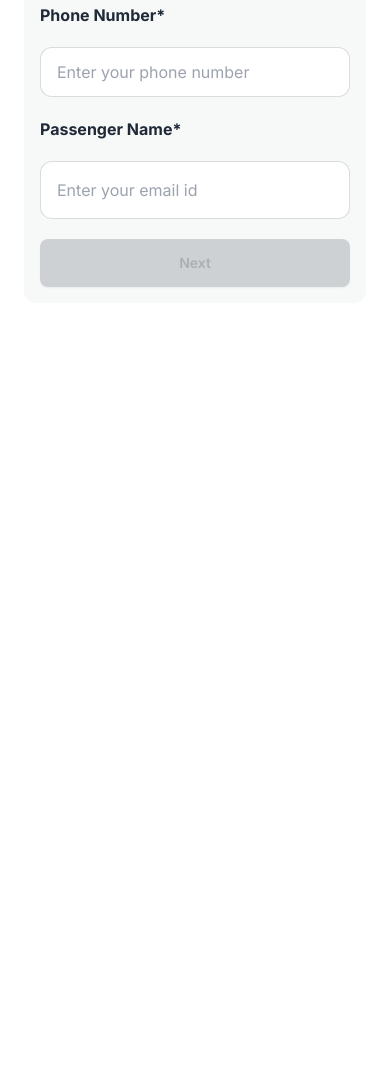
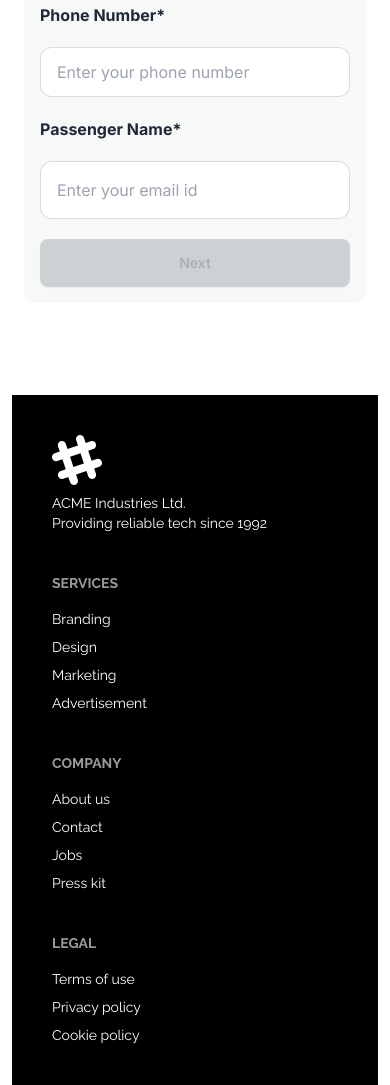
Before and after one commit to Siam-al-islam/smart-ticketing, a plain HTML site: page index.html in a window 390 px wide. Shown: the part 3666-4751 px from the top of the page. Before the commit the page ends 3981 px from the top, so only its background shows below. Drawn offline with nearby package versions, Linux system fonts and the light colour scheme.

Commit message:
footer added

```diff
--- a/index.html
+++ b/index.html
@@ -22,7 +22,7 @@
         rel="stylesheet">
 </head>
 
-<body class="px-3  font-raleway">
+<body class="px-3 lg:px-0 font-raleway">
     <header class="max-w-[1170px] mx-auto">
         <!-- navbar  -->
         <nav>
@@ -348,6 +348,37 @@
             </section>
         </section>
     </main>
+    <footer class="footer p-10 bg-black text-white mt-20">
+        <aside>
+            <svg width="50" height="50" viewBox="0 0 24 24" xmlns="http://www.w3.org/2000/svg" fill-rule="evenodd"
+                clip-rule="evenodd" class="fill-current">
+                <path
+                    d="M22.672 15.226l-2.432.811.841 2.515c.33 1.019-.209 2.127-1.23 2.456-1.15.325-2.148-.321-2.463-1.226l-.84-2.518-5.013 1.677.84 2.517c.391 1.203-.434 2.542-1.831 2.542-.88 0-1.601-.564-1.86-1.314l-.842-2.516-2.431.809c-1.135.328-2.145-.317-2.463-1.229-.329-1.018.211-2.127 1.231-2.456l2.432-.809-1.621-4.823-2.432.808c-1.355.384-2.558-.59-2.558-1.839 0-.817.509-1.582 1.327-1.846l2.433-.809-.842-2.515c-.33-1.02.211-2.129 1.232-2.458 1.02-.329 2.13.209 2.461 1.229l.842 2.515 5.011-1.677-.839-2.517c-.403-1.238.484-2.553 1.843-2.553.819 0 1.585.509 1.85 1.326l.841 2.517 2.431-.81c1.02-.33 2.131.211 2.461 1.229.332 1.018-.21 2.126-1.23 2.456l-2.433.809 1.622 4.823 2.433-.809c1.242-.401 2.557.484 2.557 1.838 0 .819-.51 1.583-1.328 1.847m-8.992-6.428l-5.01 1.675 1.619 4.828 5.011-1.674-1.62-4.829z">
+                </path>
+            </svg>
+            <p>ACME Industries Ltd.<br>Providing reliable tech since 1992</p>
+        </aside>
+        <nav>
+            <h6 class="footer-title">Services</h6>
+            <a class="link link-hover">Branding</a>
+            <a class="link link-hover">Design</a>
+            <a class="link link-hover">Marketing</a>
+            <a class="link link-hover">Advertisement</a>
+        </nav>
+        <nav>
+            <h6 class="footer-title">Company</h6>
+            <a class="link link-hover">About us</a>
+            <a class="link link-hover">Contact</a>
+            <a class="link link-hover">Jobs</a>
+            <a class="link link-hover">Press kit</a>
+        </nav>
+        <nav>
+            <h6 class="footer-title">Legal</h6>
+            <a class="link link-hover">Terms of use</a>
+            <a class="link link-hover">Privacy policy</a>
+            <a class="link link-hover">Cookie policy</a>
+        </nav>
+    </footer>
 </body>
 
 </html>
```
